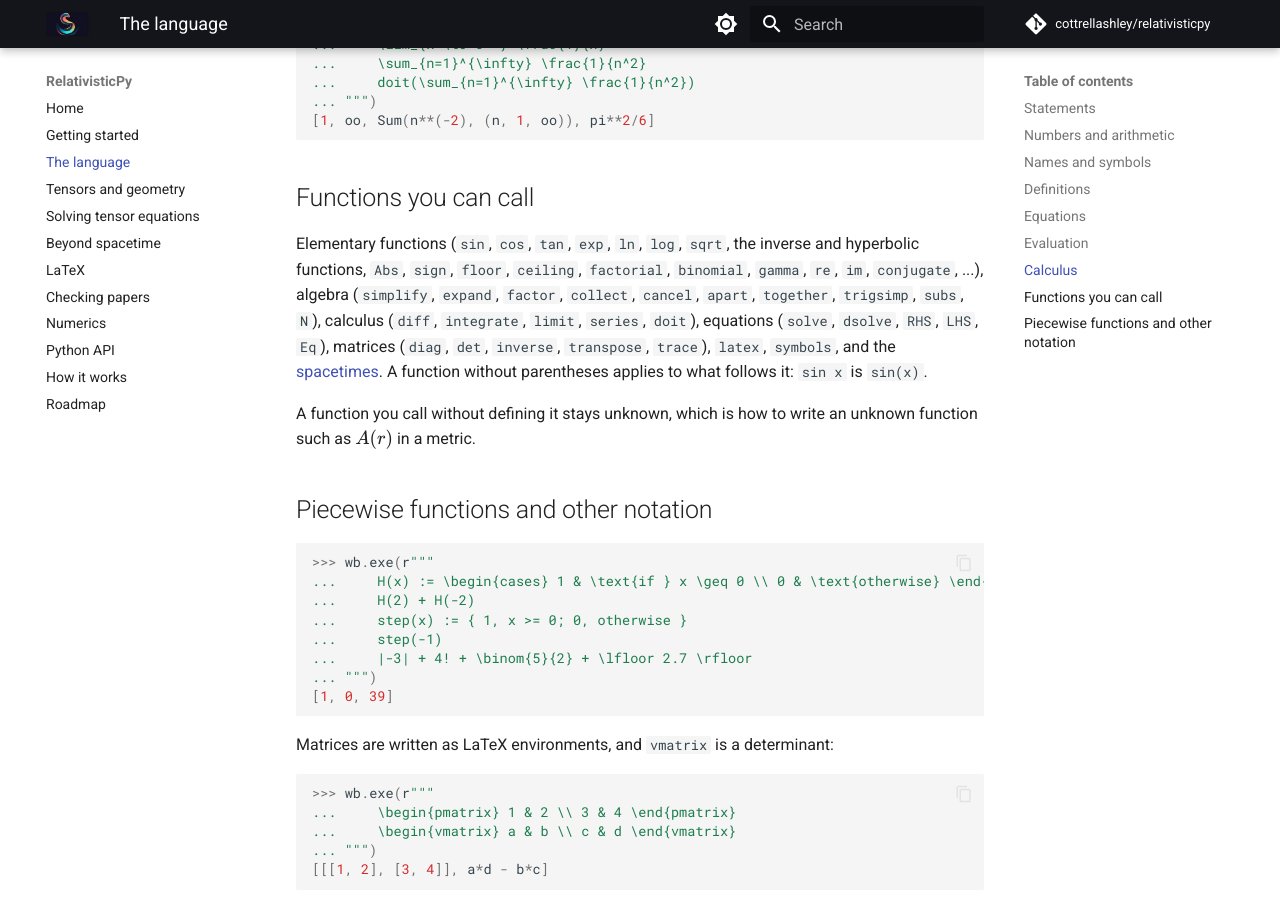
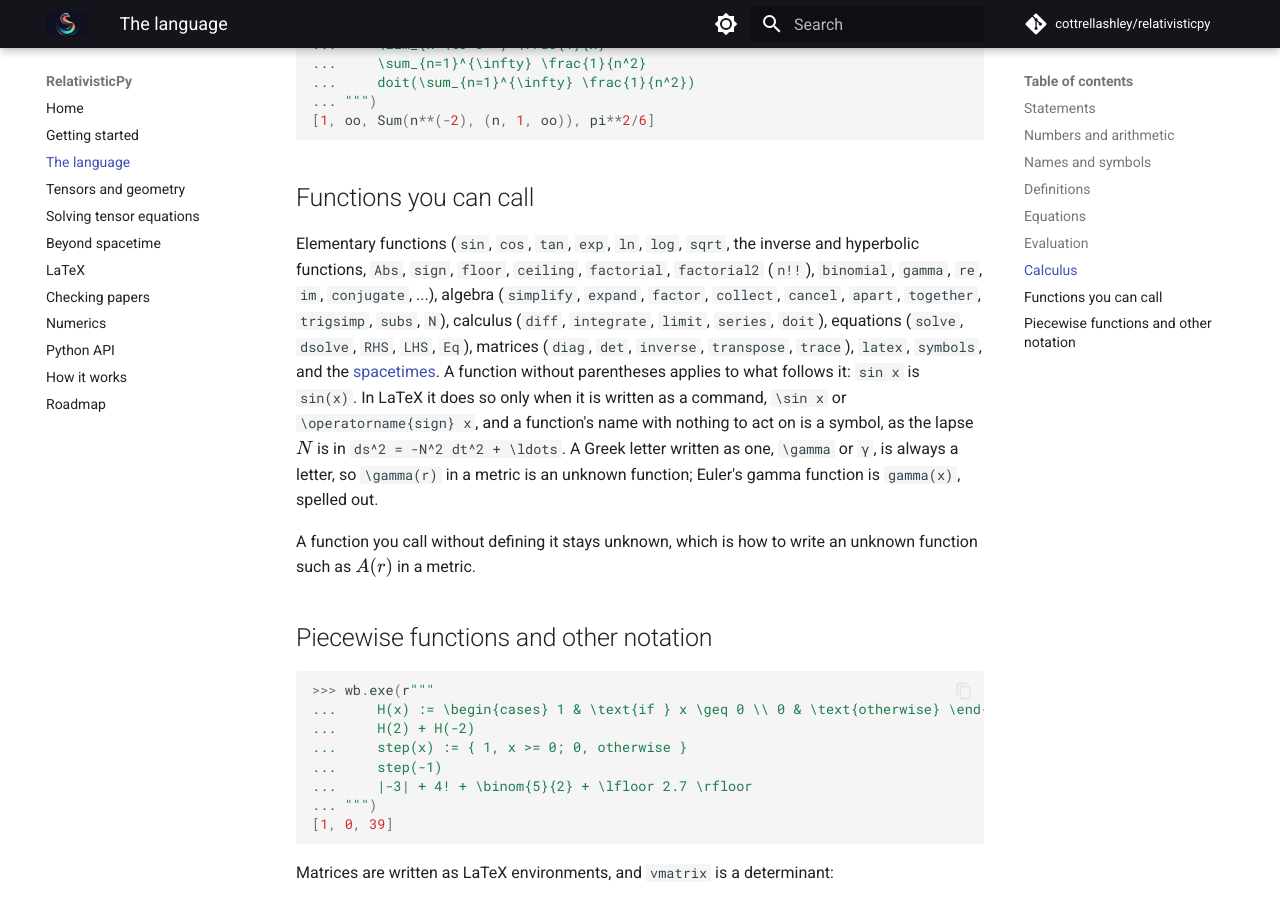
Before and after one commit to cottrellashley/relativisticpy, an MkDocs documentation site: the page built from docs/language.md, in a window 1280 px wide and 900 px high, scrolled down 3625 px. Built offline with MkDocs 1.6.1 and Material for MkDocs 9.7.7, drawn with Linux system fonts in a browser that asks for light colours; comment, search, counter and statistics services are not loaded.

Commit message:
Document units for spacetimes, the double factorial, and letters in LaTeX
Spacetimes take G and c after their own parameters, a decimal parameter is
the exact fraction it denotes, and FLRW's scale factor may be named. In
LaTeX a function's bare name is a symbol and a Greek letter is a letter, and
n!! is the double factorial. Say so where the functions are listed.

Co-Authored-By: Claude Opus 5.5 <noreply@anthropic.com>

```diff
--- a/docs/language.md
+++ b/docs/language.md
@@ -214,13 +214,18 @@ until you ask for their value with `doit`:
 
 Elementary functions (`sin`, `cos`, `tan`, `exp`, `ln`, `log`, `sqrt`, the
 inverse and hyperbolic functions, `Abs`, `sign`, `floor`, `ceiling`,
-`factorial`, `binomial`, `gamma`, `re`, `im`, `conjugate`, ...), algebra
-(`simplify`, `expand`, `factor`, `collect`, `cancel`, `apart`, `together`,
-`trigsimp`, `subs`, `N`), calculus (`diff`, `integrate`, `limit`, `series`,
-`doit`), equations (`solve`, `dsolve`, `RHS`, `LHS`, `Eq`), matrices (`diag`,
-`det`, `inverse`, `transpose`, `trace`), `latex`, `symbols`, and the
+`factorial`, `factorial2` (`n!!`), `binomial`, `gamma`, `re`, `im`, `conjugate`,
+...), algebra (`simplify`, `expand`, `factor`, `collect`, `cancel`, `apart`,
+`together`, `trigsimp`, `subs`, `N`), calculus (`diff`, `integrate`, `limit`,
+`series`, `doit`), equations (`solve`, `dsolve`, `RHS`, `LHS`, `Eq`), matrices
+(`diag`, `det`, `inverse`, `transpose`, `trace`), `latex`, `symbols`, and the
 [spacetimes](tensors.md#spacetimes). A function without parentheses applies to
-what follows it: `sin x` is `sin(x)`.
+what follows it: `sin x` is `sin(x)`. In LaTeX it does so only when it is
+written as a command, `\sin x` or `\operatorname{sign} x`, and a function's
+name with nothing to act on is a symbol, as the lapse \(N\) is in
+`ds^2 = -N^2 dt^2 + \ldots`. A Greek letter written as one, `\gamma` or `γ`,
+is always a letter, so `\gamma(r)` in a metric is an unknown function; Euler's
+gamma function is `gamma(x)`, spelled out.
 
 A function you call without defining it stays unknown, which is how to write
 an unknown function such as \(A(r)\) in a metric.
```
Also changed, not shown: docs/tensors.md (+7 -3 lines).
